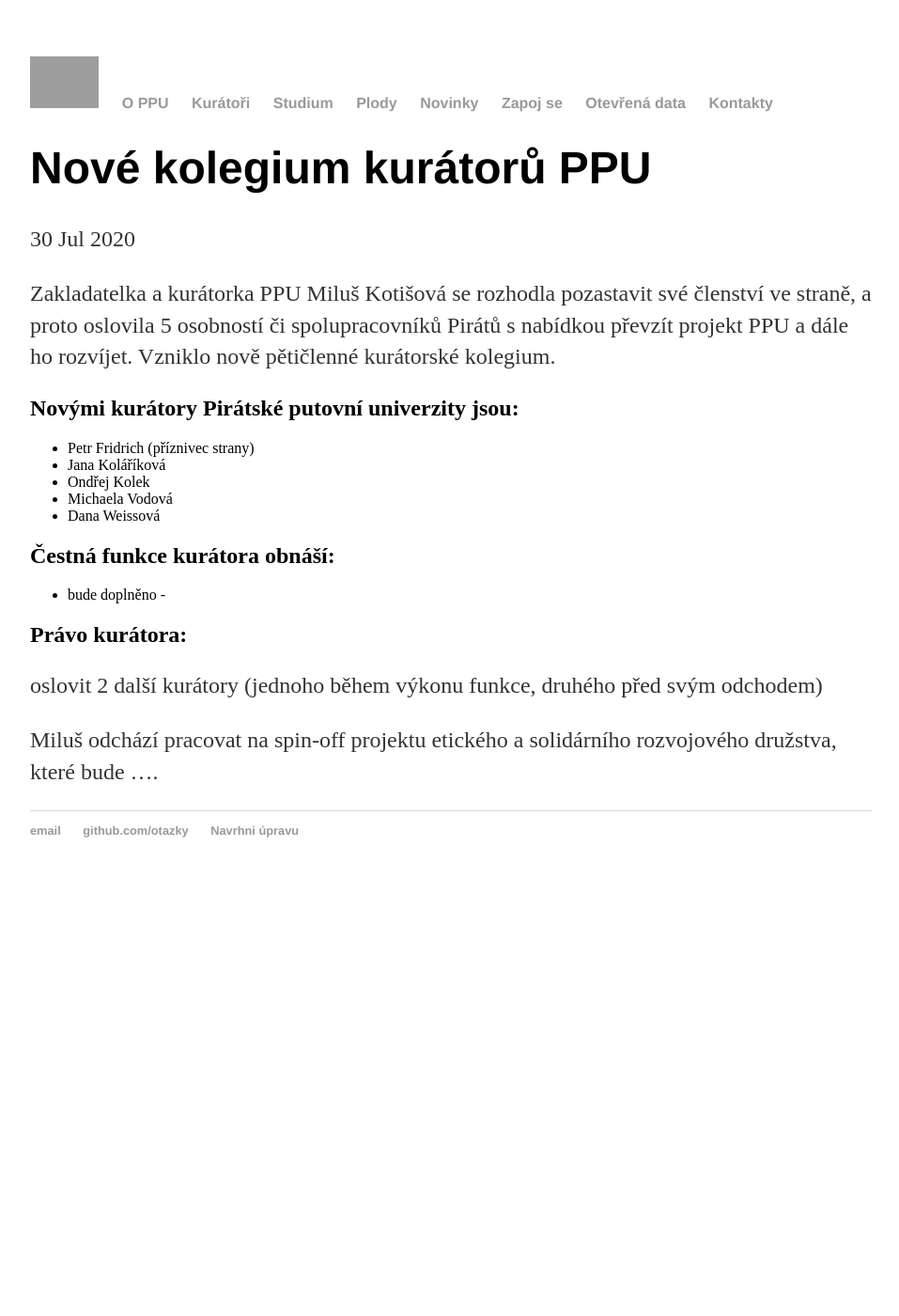
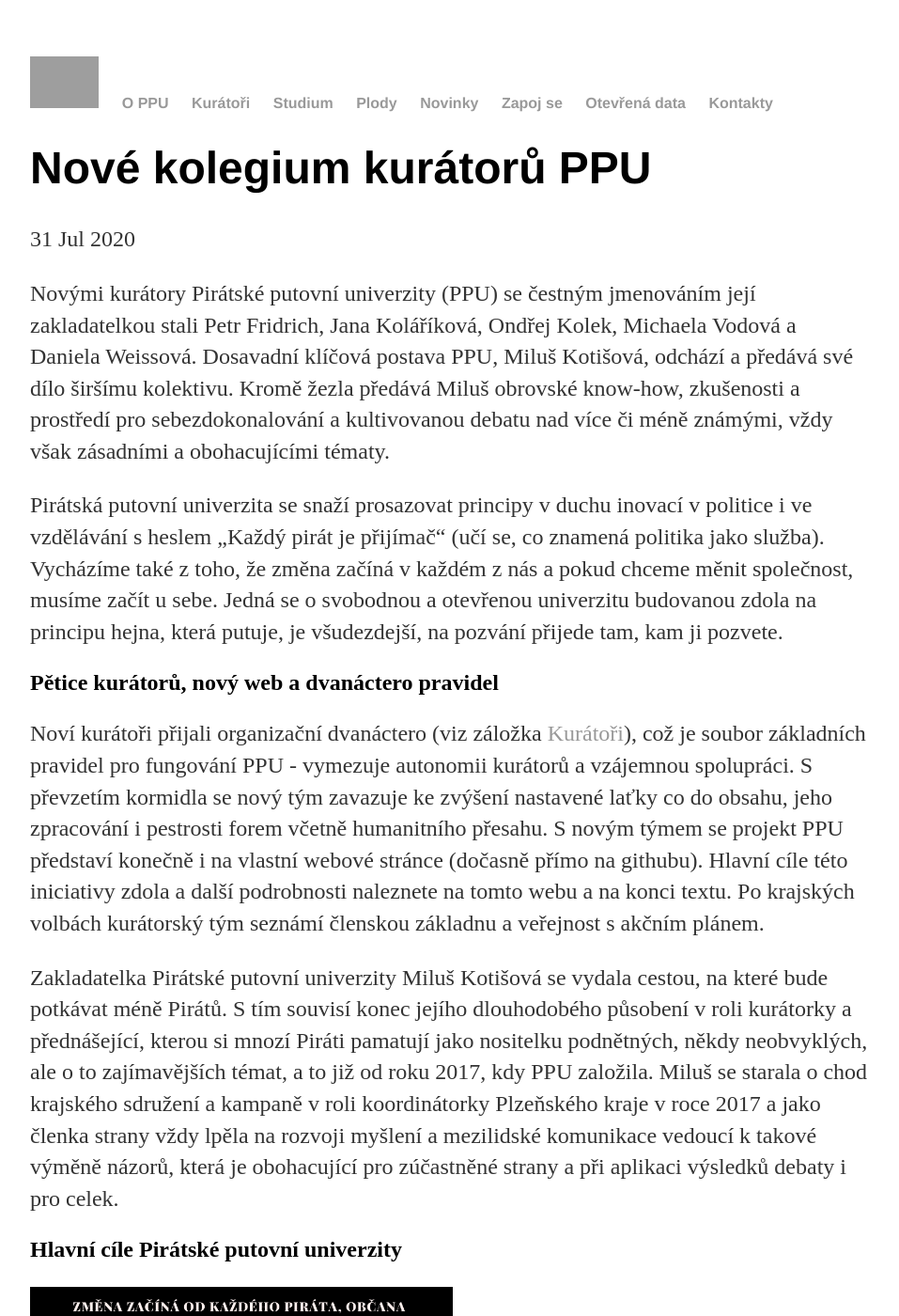
Before and after one commit to otazky/otazky.github.io, a Jekyll site: the page built from _posts/2020-06-25-nove-kolegium-kuratoru.md, in a window 1280 px wide and 1400 px high. Shown: the whole window at 94% size, without its empty margins (160-1117 px from the left). Built offline with Jekyll 4.4.1, drawn with Linux system fonts in a browser that asks for light colours; some of the changed text lies outside the part shown; grey boxes are pictures that could not be loaded.

Commit message:
TZ noví kurátoři (update)

```diff
--- a/_posts/2020-06-25-nove-kolegium-kuratoru.md
+++ b/_posts/2020-06-25-nove-kolegium-kuratoru.md
@@ -1,12 +1,42 @@
 ---
 layout: post
 title: "Nové kolegium kurátorů PPU"
-date: 2020-07-30
+date: 2020-07-31
 ---
 
-<p>Zakladatelka a kurátorka PPU Miluš Kotišová se rozhodla pozastavit své členství ve straně, a proto oslovila 5 osobností či spolupracovníků Pirátů s nabídkou převzít projekt PPU a dále ho rozvíjet. Vzniklo nově pětičlenné kurátorské kolegium. </p>
+<p>Novými kurátory Pirátské putovní univerzity (PPU) se čestným jmenováním její zakladatelkou stali Petr Fridrich, Jana Koláříková, Ondřej Kolek, Michaela Vodová a Daniela Weissová. Dosavadní klíčová postava  PPU, Miluš Kotišová, odchází a předává své dílo širšímu kolektivu. Kromě žezla předává Miluš obrovské know-how, zkušenosti a prostředí pro sebezdokonalování a kultivovanou debatu nad více či méně známými, vždy však zásadními a obohacujícími tématy.</p>
 
-## Novými kurátory Pirátské putovní univerzity jsou:
+<p>Pirátská putovní univerzita se snaží prosazovat principy v duchu inovací v politice i ve vzdělávání s heslem „Každý pirát je přijímač“ (učí se, co znamená politika jako služba). Vycházíme také z toho, že změna začíná v každém z nás a pokud chceme měnit společnost, musíme začít u sebe. Jedná se o svobodnou a otevřenou univerzitu budovanou zdola na principu hejna, která putuje, je všudezdejší, na pozvání přijede tam, kam ji pozvete. </p>
+
+## Pětice kurátorů, nový web a dvanáctero pravidel
+<p>Noví kurátoři přijali organizační dvanáctero (viz záložka  <a href="/kuratori">Kurátoři</a>), což je soubor základních pravidel pro fungování PPU - vymezuje autonomii kurátorů a vzájemnou spolupráci. S převzetím kormidla se nový tým zavazuje ke zvýšení nastavené laťky co do obsahu, jeho zpracování i pestrosti forem včetně humanitního přesahu. S novým týmem se projekt PPU představí konečně i na vlastní webové stránce (dočasně přímo na githubu). Hlavní cíle této iniciativy zdola a další podrobnosti naleznete na tomto webu a na konci textu. Po krajských volbách kurátorský tým seznámí členskou základnu a veřejnost s akčním plánem. </p>
+
+<p>Zakladatelka Pirátské putovní univerzity Miluš Kotišová se vydala cestou, na které bude potkávat méně Pirátů. S tím souvisí konec jejího dlouhodobého působení v roli kurátorky a přednášející, kterou si mnozí Piráti pamatují jako nositelku podnětných, někdy neobvyklých, ale o to zajímavějších témat, a to již od roku 2017, kdy PPU založila. Miluš se starala o chod krajského sdružení a kampaně v roli koordinátorky Plzeňského kraje v roce 2017 a jako členka strany vždy lpěla na rozvoji myšlení a mezilidské komunikace vedoucí k takové výměně názorů, která je obohacující pro zúčastněné strany a při aplikaci výsledků debaty i pro celek. </p>
+
+## Hlavní cíle Pirátské putovní univerzity
+<div>
+<img src="/assets/img/Infografika_rez.png" width="450px" height="552px" text-align="center">
+</div>
+<p>- Podporuje a rozvíjí deliberativní a participativní přístupy/metodiky, dělá vlastní výzkum (!) s důrazem na důslednou a průběžnou syntézu, rozvíjí vlastní koncept vědomého vnořeného učení (iterativní sebereflexe) v rámci politické praxe, rozvíjí koncepty institucionální paměti a péče jako jeden z kontrapunktů k silovému aspektu politiky a v neposlední řadě dialogickou kulturu spolupráce a nenásilí.</p>
+<p>- Univerzita se rozvíjí hlavně díky studentům-přednášejícím (spolupracujícím studujícím lektorům) na principu reciprocity (dávání/braní) a prostřednictvím konkrétních projektů-dohod s dalšími stranami (nestraníky, spolustraníky v rámci strany, příznivci, MS, PKS, krajskými expertními týmy KET, odbornými garanty apod.).</p>
+<p>- Těžiště činnosti univerzity je v agilním studiu bezprostředně aplikovaném v praxi.</p>
+<p>- Dáváme programové a rozvojové podněty straně, hledáme novou inspiraci, vyvíjíme metodiky např. sledování vnitřního rozvoje, přípravy rozpočtu, politického programu, komunikace s voliči, rozvoj politiků.</p>
+<p>- Oslovujeme a přitahujeme ke spolupráci (obecně se stranou) externí odborníky, věcně uvažující zájemce a konstruktivní kritiky, oslovujeme širokou veřejnost a dále nás také zajímá vnitřní rozvoj strany.</p>
+<p>- Studenti svým studiem = občanským aktivismem = politickou prací (v jednom) rozvíjejí svůj rozhled a dovednosti a prezentují se soustavně na veřejnosti i dovnitř strany. Jsou to možní budoucí funkcionáři strany, kandidáti nebo pomocný aparát politiků. Máme proto zájem o systematickou a soustavnou spolupráci s nováčky (z kterých se také mohou rekrutovat další přednášející PPU – vytížení a „rozsah studia“ záleží čistě na nich).</p>
+<p>- Studiem se myslí dlouhodobá minimalistická a nezatěžující forma reflexe k vlastnímu politickému angažmá či jako příprava na něj.</p>
+
+<b> Posláním univerzity je hledat odpovědi na strategické otázky (které se však mohou díky studiu a praxi v průběhu času proměňovat).</b></br>
+<p>1) Jak může politická strana zůstat autentická, inspirativní, relevantní a nabízet důsledně systémová a současně nadčasová řešení aktuálních lokálních problémů ve věku rostoucí komplexity, fragmentace společnosti, podrývané legitimity politické reprezentace, slábnoucího státu, velkých diskontinuit v ekonomice a v době, kdy 51 největších ekonomik světa jsou korporace, nikoliv státy?</p>
+<p>2) V jaké zemi a jakým způsobem se podařilo nejrychleji, s nejlepšími výsledky a nejlevněji prosadit určitou zlomovou politiku, která podstatně zlepšila život tamějších obyvatel a proč?</p>
+<p>3) Jak vědomě integrovat znalosti, zkušenosti a perspektivy starých i nově přicházejících členů, příznivců a zástupců veřejnosti do organismu naší politické strany, aby z toho mohla strana čerpat novou životadárnou sílu, tj. moc k jednání a prosazování zájmů voličů, a byla v souladu se svou sebeprezentací navenek?</p>
+<p>4) Co znamená politika jako služba?</p>
+
+<div>
+<img src="/assets/img/foto_web.png" width="479px" height="529px" text-align="center">
+</div>
+
+### Odkazy (více viz záložka <a href="/kuratori">Kontakty</a>)
+### Noví kurátoři Pirátské putovní univerzity (více viz záložka <a href="/kontakt">Kurátoři</a>)
 
 <ul>
   <li>Petr Fridrich (příznivec strany)</li>
@@ -15,12 +45,3 @@
  <li>Michaela Vodová</li>
  <li>Dana Weissová</li>
   </ul>
-
-## Čestná funkce kurátora obnáší:
-- bude doplněno -
-
-## Právo kurátora:
-oslovit 2 další kurátory (jednoho během výkonu funkce, druhého před svým odchodem)
-
-
-Miluš odchází pracovat na spin-off projektu etického a solidárního rozvojového družstva, které bude ....
```
